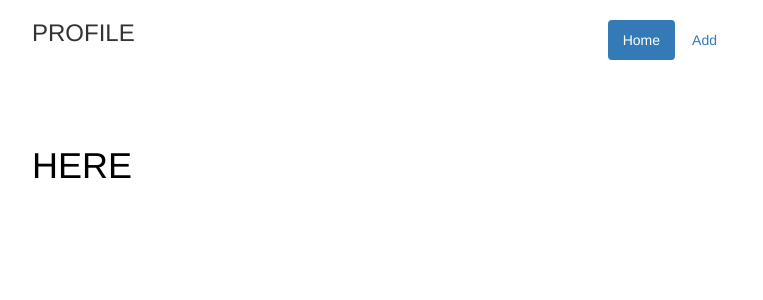
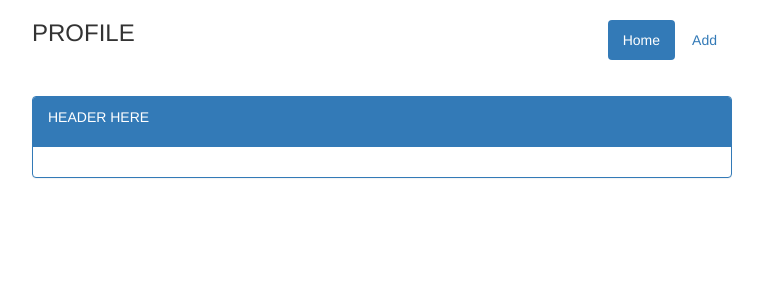
Before and after one commit to emad22/PROFILE, an Angular app: page /add in a window 1280 px wide. Shown: the top 300 px of the page, without its empty margins (258-1021 px from the left). Built offline with nearby package versions, Linux system fonts and the light colour scheme.

Commit message:
Front End Files

```diff
--- a/src/app/add/add.component.html
+++ b/src/app/add/add.component.html
@@ -1,5 +1,9 @@
-<div class="home">
+<div class="add">
   <div class="container-narrow">
-    <h1>HERE</h1>
+      <div class="panel panel-primary panel-input">
+        <div class="panel-heading">HEADER HERE</div>
+        <div class="panel-body"></div>
+
+      </div>
   </div>
 </div>
--- a/src/app/home/home.component.html
+++ b/src/app/home/home.component.html
@@ -2,8 +2,13 @@
   <div class="container-narrow">
       <div class="panel panel-success">
         <div class="panel-heading">
-          <div class="col-md-8"></div>
-          <div class="col-md-4"></div>
+          <div class="col-md-8">
+            Emad Rashad
+          </div>
+          <div class="col-md-4">
+            <button class="btn btn-primary"><span class="glyphicon glyphicon-edit"></span></button>
+            <button class="btn btn-danger"><span class="glyphicon glyphicon-trash"></span></button>
+          </div>
         </div>
       </div>
   </div>
--- a/src/styles.css
+++ b/src/styles.css
@@ -7,6 +7,12 @@
   margin: 0 auto;
   max-width: 700px;
 }
+.panel-heading{
+  height: 50px;
+}
+.panel-input{
+  margin-top: 50px;
+}
 
 /* You can add global styles to this file, and also import other style files */
 @import "~bootstrap/dist/css/bootstrap.css"
```
